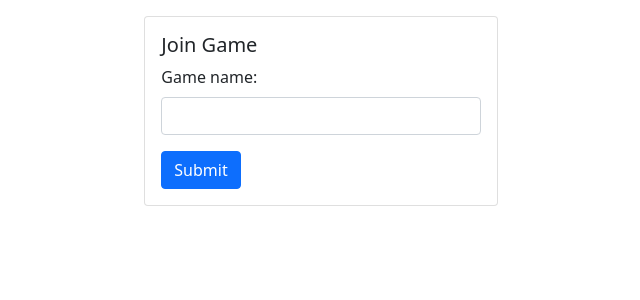
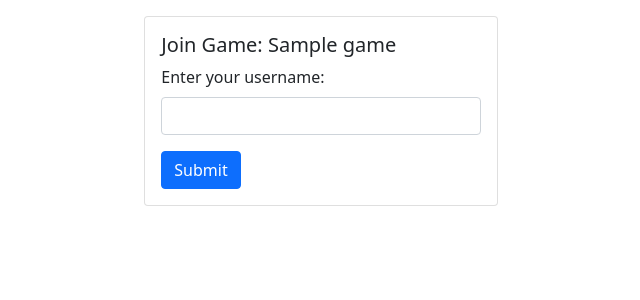
Before and after one commit to briankinney/favors-game, a Flask app: template templates/join.html in a window 1280 px wide. Shown: the top 300 px of the page, without its empty margins (319-959 px from the left). Run offline with Flask 2, Linux system fonts and the light colour scheme; the template is opened without the code that fills it: most values are stand-ins (such as "Sample title", 1, 10 or a date in 2020).

Commit message:
Join form

```diff
--- a/templates/join.html
+++ b/templates/join.html
@@ -7,13 +7,13 @@
     <div class="col p-3">
         <div class="card">
             <div class="card-body">
-                <h5 class="card-title">Join Game</h5>
-                <form action="{{ url_for('create_game') }}">
+                <h5 class="card-title">Join Game: {{ game_data["name"] }}</h5>
+                <form action="/game/{{ game_data['id'] }}/join" method="post">
                     <div class="mb-3">
-                        <label for="name" class="form-label">Game name:</label>
-                        <input type="email" class="form-control" id="name" aria-describedby="name">
+                        <label for="username" class="form-label">Enter your username:</label>
+                        <input type="email" class="form-control" id="username" aria-describedby="username">
                     </div>
-                    <button type="submit" class="btn btn-primary">Submit</button>
+                    <button type="submit" name="username" class="btn btn-primary">Submit</button>
                 </form>
             </div>
         </div>
```
Also changed, not shown: templates/play.html (added).
